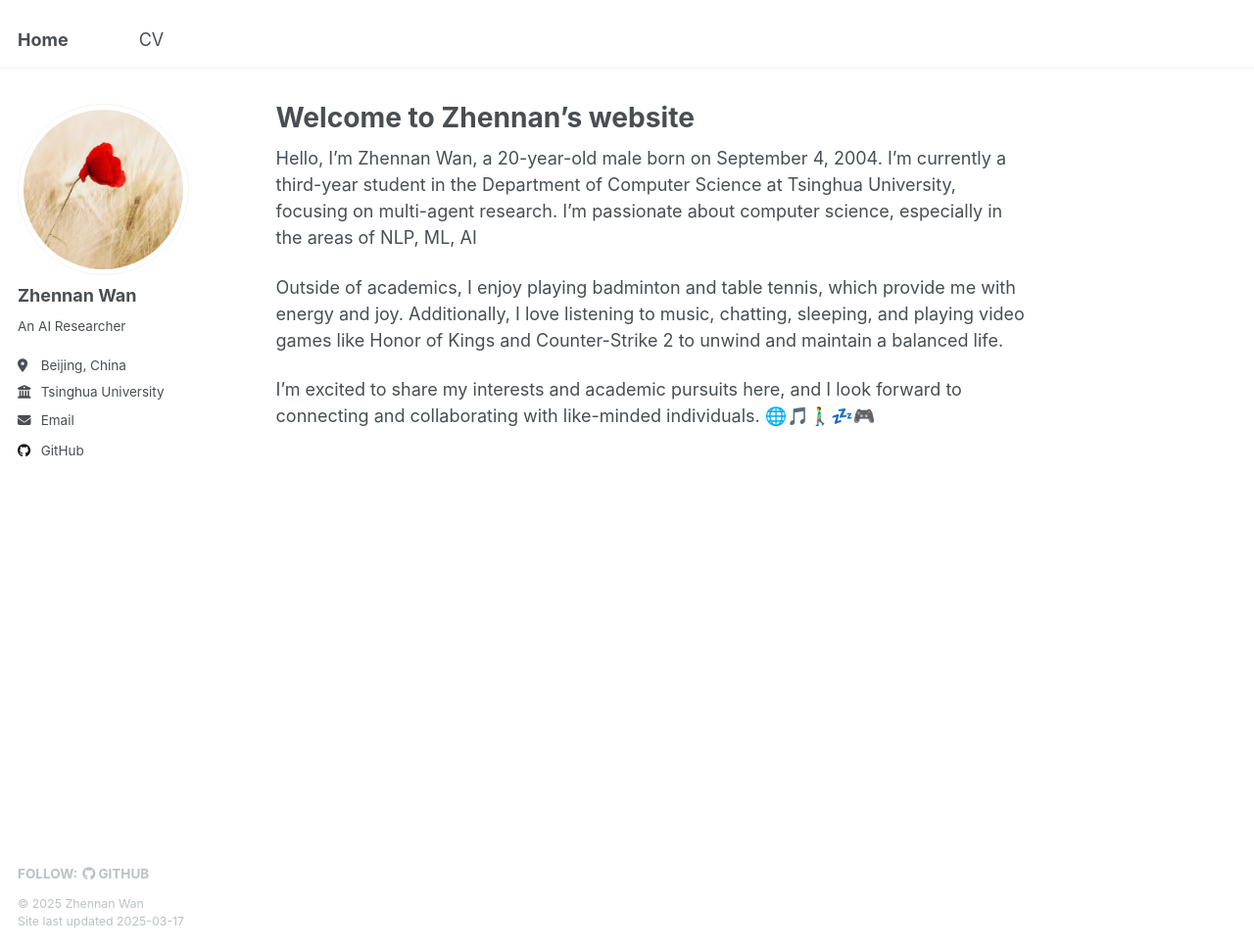
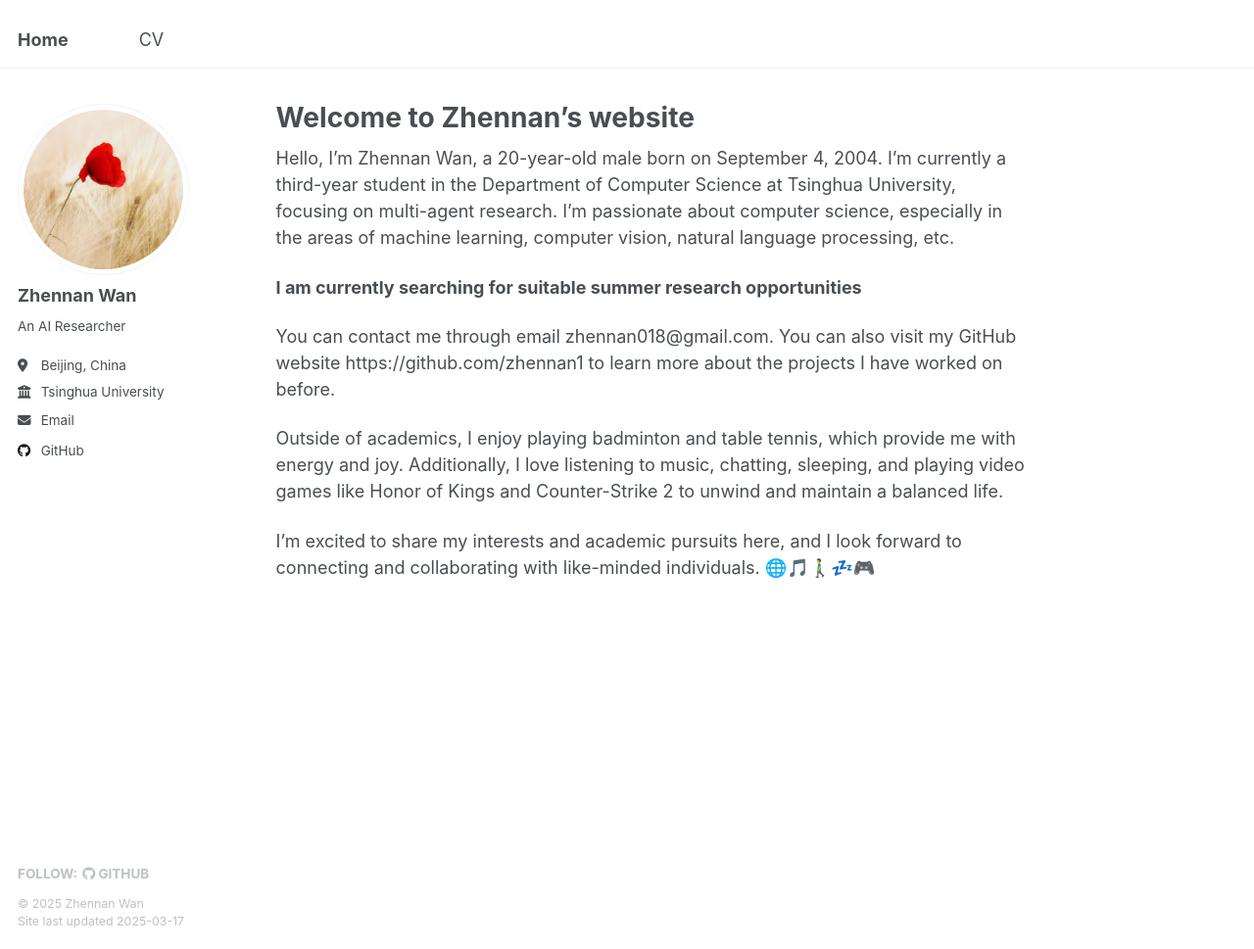
Before and after one commit to zhennan1/zhennan1.github.io, a Jekyll site: the page built from _pages/about.md, in a window 1280 px wide and 969 px high. Shown: the whole window at 98% size. Built offline with Jekyll 4.4.1, drawn with Linux system fonts in a browser that asks for light colours.

Commit message:
Update info

```diff
--- a/_pages/about.md
+++ b/_pages/about.md
@@ -7,7 +7,11 @@
   - /about.html
 ---
 
-Hello, I’m Zhennan Wan, a 20-year-old male born on September 4, 2004. I’m currently a third-year student in the Department of Computer Science at Tsinghua University, focusing on multi-agent research. I’m passionate about computer science, especially in the areas of NLP, ML, AI
+Hello, I’m Zhennan Wan, a 20-year-old male born on September 4, 2004. I’m currently a third-year student in the Department of Computer Science at Tsinghua University, focusing on multi-agent research. I’m passionate about computer science, especially in the areas of machine learning, computer vision, natural language processing, etc.
+
+**I am currently searching for suitable summer research opportunities**
+
+You can contact me through email zhennan018@gmail.com. You can also visit my GitHub website https://github.com/zhennan1 to learn more about the projects I have worked on before.
 
 Outside of academics, I enjoy playing badminton and table tennis, which provide me with energy and joy. Additionally, I love listening to music, chatting, sleeping, and playing video games like Honor of Kings and Counter-Strike 2 to unwind and maintain a balanced life.
 
```
